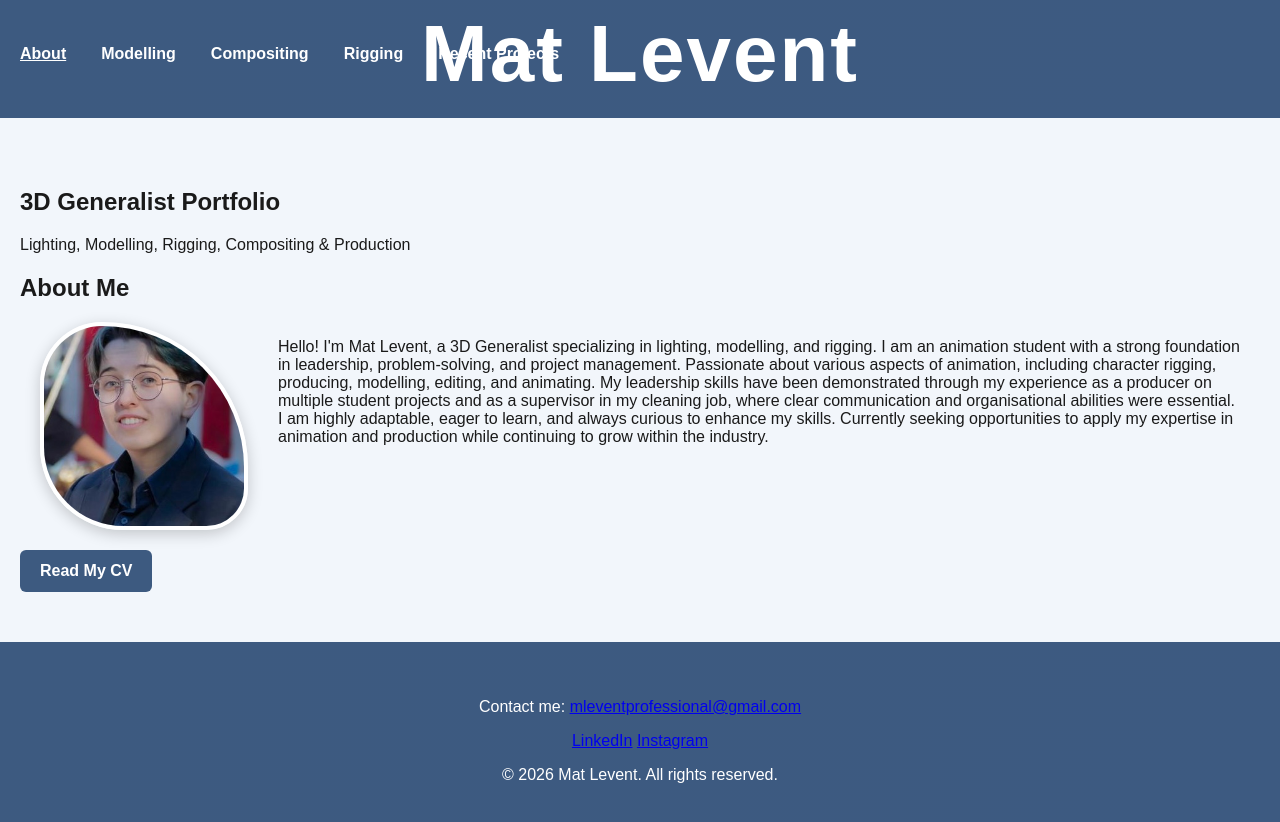
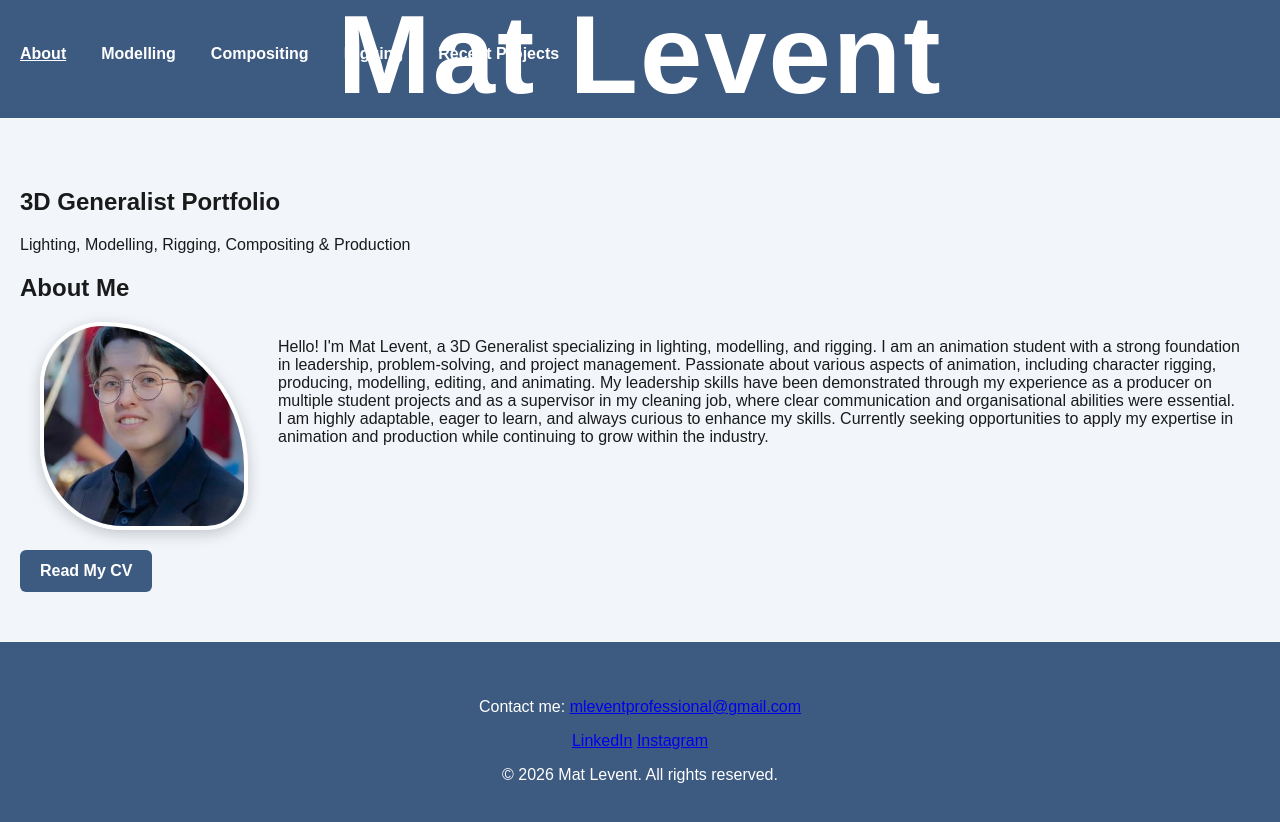
Before and after one commit to MatLevent/Portfolio-, a plain HTML site: page index.html in a window 1280 px wide. Drawn offline with Linux system fonts and the light colour scheme.

Commit message:
Update style.css

```diff
--- a/style.css
+++ b/style.css
@@ -36,7 +36,7 @@ nav {
 
 header .logo {
   font-weight: 900;          /* extra bold */
-  font-size: 5rem;           /* bigger */
+  font-size: 7rem;           /* bigger */
   letter-spacing: 2px;
   color: white;
 }
```
